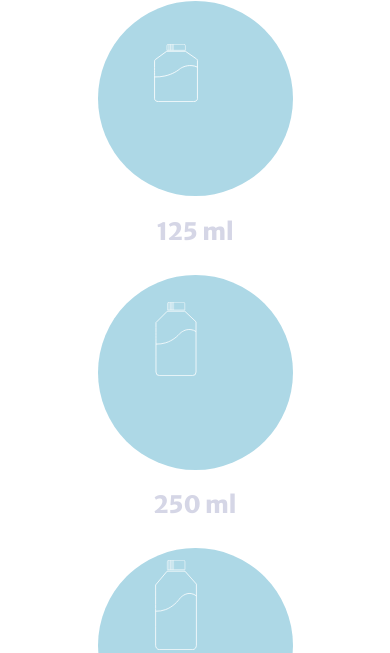
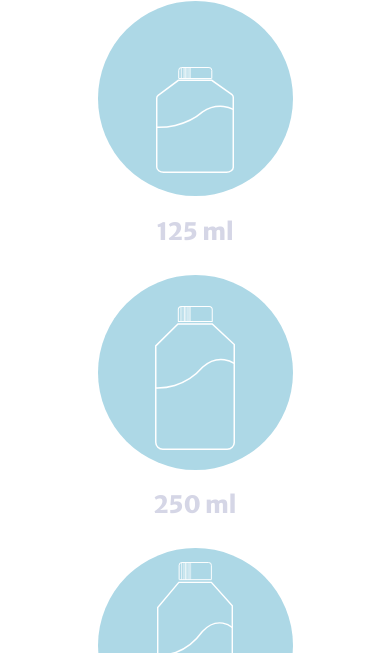
Before and after one commit to mathildeoldorf/redesign, a plain HTML site: page blaek.html in a window 390 px wide. Shown: the part 191-844 px from the top of the page. Drawn offline with Linux system fonts and the light colour scheme.

Commit message:
blæk side som er responsiv

```diff
--- a/blaek.html
+++ b/blaek.html
@@ -54,8 +54,10 @@
                 </div>
             </nav>
 
+        </header>
+
         <!--BLÆK-->
-            <nav>
+
         <section id="blaek">
 
             <div class="column">
@@ -109,12 +111,6 @@
         </section>
 
 
-
-
-            </nav>
-
-        </header>
-
     </div>
 </body>
 <footer>
--- a/stylesheet.css
+++ b/stylesheet.css
@@ -20,6 +20,10 @@ body {
 .sectionwrapper {
     display: flex;
     flex-wrap: wrap;
+}
+
+a {
+    text-decoration: none;
 }
 
 /**** FONT TYPE ****/
@@ -87,8 +91,6 @@ section#refill h1 {
     width: 17vw;
     height: 25vw;
 }
-
-/***HVORFOR FYLDER HEADER DET HELE OG HVORFOR ER BOKSENE FLYTTET NÅR MAN SÆTTER MIN WIDTH***/
 
 .banner h1 {
     font-size: 7vw;
@@ -376,7 +378,6 @@ nav a:hover {
     }
 
 
-
     #hovedmenu img {
         width: 40vw;
         height: 40vw;
@@ -408,13 +409,25 @@ nav a:hover {
         display: flex;
         width: 50vw;
         height: 50vw;
+        justify-content: center;
     }
 
+    #blaek .smallbottle {
+        margin-top: 17vw;
+        /*    width: 15vw;*/
+        height: 27vw;
+    }
 
+    #blaek .mediumbottle {
+        margin-top: 8vw;
+        /*    width: 15vw;*/
+        height: 37vw;
+    }
 
-    #blaek img {
-        width: 40vw;
-        height: 40vw;
+    #blaek .largebottle {
+        margin-top: 3.5vw;
+        /*    width: 15vw;*/
+        height: 42vw;
     }
 
 
```
Lines whose indentation alone changed are shown as unchanged.
